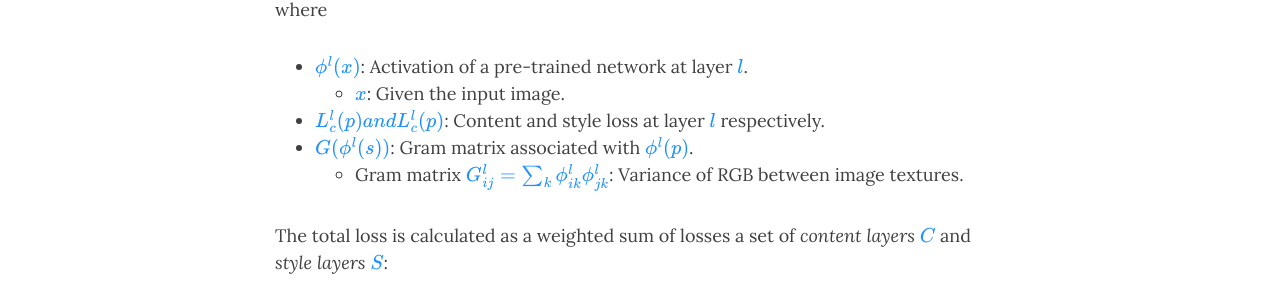
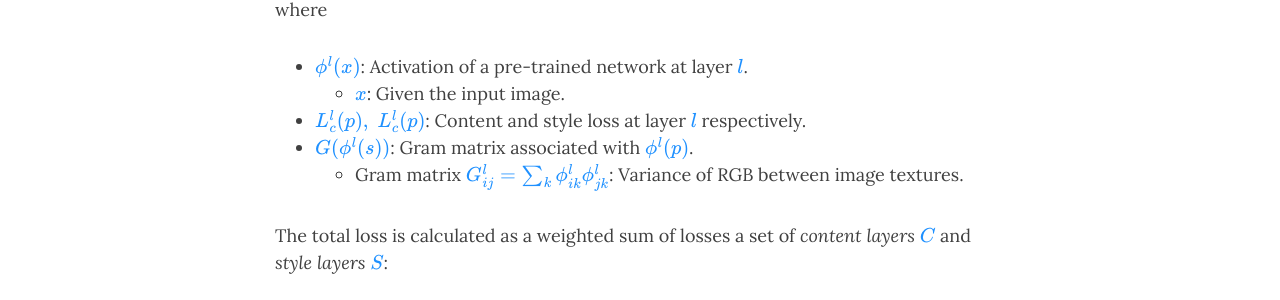
Before and after one commit to da2so/da2so.github.io, a Jekyll site: the page built from _posts/2020-12-11-Adjustable_Real_time_Style_Transfer.md, in a window 1280 px wide and 900 px high, scrolled down 1714 px. Shown: the part 153-453 px from the top of the window. Built offline with Jekyll 4.4.1, drawn with Linux system fonts in a browser that asks for light colours; nearby versions of some CDN libraries; formulas are drawn with MathJax 3.

Commit message:
Update 2020-12-11-Adjustable_Real_time_Style_Transfer.md

```diff
--- a/_posts/2020-12-11-Adjustable_Real_time_Style_Transfer.md
+++ b/_posts/2020-12-11-Adjustable_Real_time_Style_Transfer.md
@@ -51,7 +51,7 @@ L^l_c (p) = \Vert G(\phi^l (p)) - G(\phi^l (s)) \Vert^2_F \quad \cdots Eq .(2)
 where
 - <span style="color:DodgerBlue">$\phi^l (x) $</span>: Activation of a pre-trained network at layer <span style="color:DodgerBlue">$l$</span>.
 	- <span style="color:DodgerBlue">$x$</span>: Given the input image.
-- <span style="color:DodgerBlue">$L^l_c (p) and L^l_c (p) $</span>: Content and style loss at layer <span style="color:DodgerBlue">$l $</span> respectively.
+- <span style="color:DodgerBlue">$L^l_c (p), \; L^l_c (p) $</span>: Content and style loss at layer <span style="color:DodgerBlue">$l $</span> respectively.
 - <span style="color:DodgerBlue">$ G(\phi^l (s)) $</span>: Gram matrix associated with <span style="color:DodgerBlue">$ \phi^l (p) $</span>.
 	- Gram matrix <span style="color:DodgerBlue">$G^l_\{ij\} = \sum_k \phi^l_\{ik\}\phi^l_\{jk\} $</span>: Variance of RGB between image textures.
 
```
